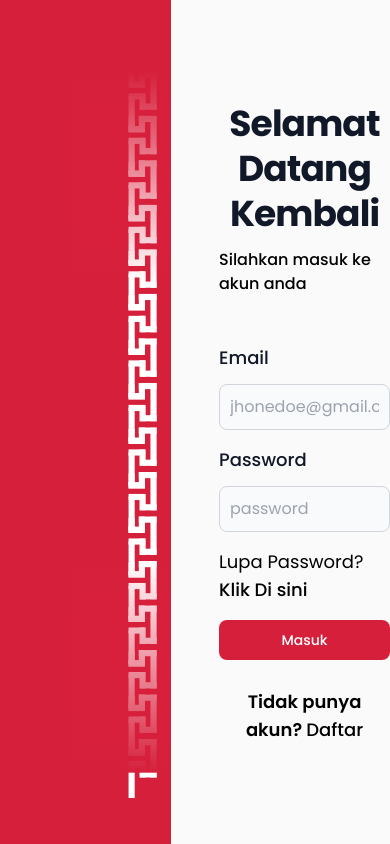
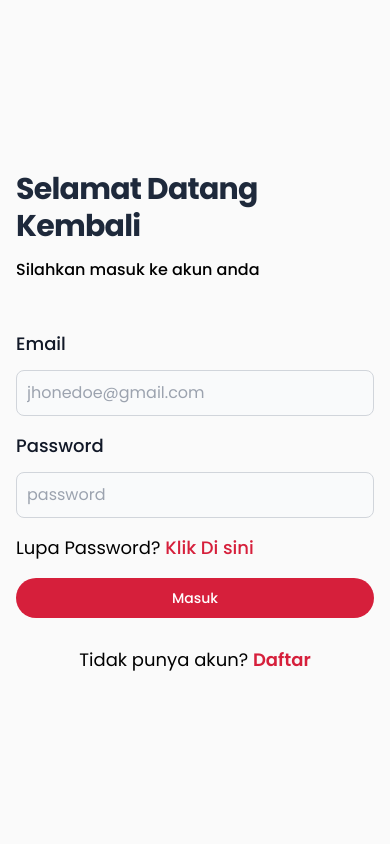
Before and after one commit to Kasa-Talk/kasatalk, a Next.js app: page /login in a window 390 px wide. Built offline with nearby package versions, Linux system fonts and the light colour scheme.

Commit message:
login page responsive

```diff
--- a/src/app/(auth)/login/page.tsx
+++ b/src/app/(auth)/login/page.tsx
@@ -1,53 +1,76 @@
 import Link from "next/link";
-import Image from 'next/image';
+import Image from "next/image";
 
 const Page = () => {
   return (
-    <div className="grid grid-cols-2 h-screen gap-12">
-      <div className="bg-primary flex justify-end">
-        <Image src={'/asset/batik-icon-vertikal.svg'} width={100} height={100} alt="batik-image"/>
+    <div className="grid md:grid-cols-2 h-screen">
+      <div className="bg-primary hidden md:flex justify-end">
+        <Image
+          src={"/asset/batik-icon-vertikal.svg"}
+          width={100}
+          height={100}
+          alt="batik-image"
+        />
       </div>
-      <div className="my-auto">
-        <h1 className="text-4xl pb-3 text-center font-bold leading-tight tracking-tight text-gray-900 dark:text-black">
+      <div className="flex items-center justify-center">
+        <div className="max-w-2xl px-4 w-full">
+          <h1 className="md:text-4xl text-3xl pb-3 font-bold leading-tight tracking-tight text-slate-800 dark:text-black">
             Selamat Datang Kembali
           </h1>
-        <p className="text-base font-medium pb-12">Silahkan masuk ke akun anda</p>
-        <form className="space-y-4 md:space-y-6">
+          <p className="text-base font-medium pb-12">
+            Silahkan masuk ke akun anda
+          </p>
+          <form className="space-y-4 md:space-y-6 w-full">
             <div>
               <label className="block mb-3 text-lg font-medium text-gray-900">
                 Email
               </label>
-            <input type="text"
+              <input
+                type="text"
                 className="bg-gray-50 border border-gray-300 text-gray-900 w-full p-2.5 focus:outline-red-600 rounded-lg"
-              placeholder="jhonedoe@gmail.com"/>
+                placeholder="jhonedoe@gmail.com"
+              />
             </div>
             <div>
               <label className="block mb-3 text-lg font-medium text-gray-900">
                 Password
               </label>
-            <input type="password"
+              <input
+                type="password"
                 className="bg-gray-50 border border-gray-300 text-gray-900 w-full p-2.5 focus:outline-red-600 rounded-lg"
-                  placeholder="password"/>
+                placeholder="password"
+              />
             </div>
             <div>
               <p className="text-lg text-black">
-              Lupa Password? <Link href="/register" className="font-medium text-primary-600 hover:underline dark:text-primary">Klik Di sini</Link>
+                Lupa Password?{" "}
+                <Link
+                  href="/register"
+                  className="font-medium text-primary-600 hover:underline text-primary">
+                  Klik Di sini
+                </Link>
               </p>
             </div>
             <button
               type="submit"
-            className="w-full text-white bg-primary focus:ring-4 focus:outline-none focus:ring-primary-300 font-medium rounded-lg text-sm px-5 py-2.5 text-center">
+              className="btn w-full font-medium rounded-lg text-sm px-5 py-2.5 text-center">
               Masuk
             </button>
           </form>
           <div>
-        <p className="text-center text-lg font-semibold pt-7 text-black">
-          Tidak punya akun? <Link href="/register" className="font-medium text-primary-600 hover:underline dark:text-primary">Daftar</Link>
+            <p className="text-center text-lg font-normal pt-7 text-black">
+              Tidak punya akun?{" "}
+              <Link
+                href="/register"
+                className="font-semibold text-primary-600 hover:underline text-primary">
+                Daftar
+              </Link>
             </p>
           </div>
         </div>
       </div>
-  )
-}
+    </div>
+  );
+};
 
 export default Page;
```
Lines whose indentation alone changed are shown as unchanged.
